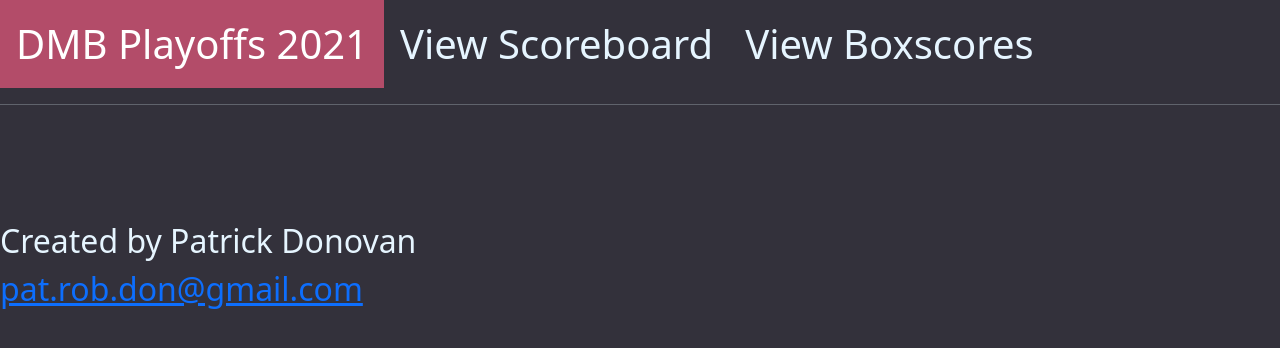
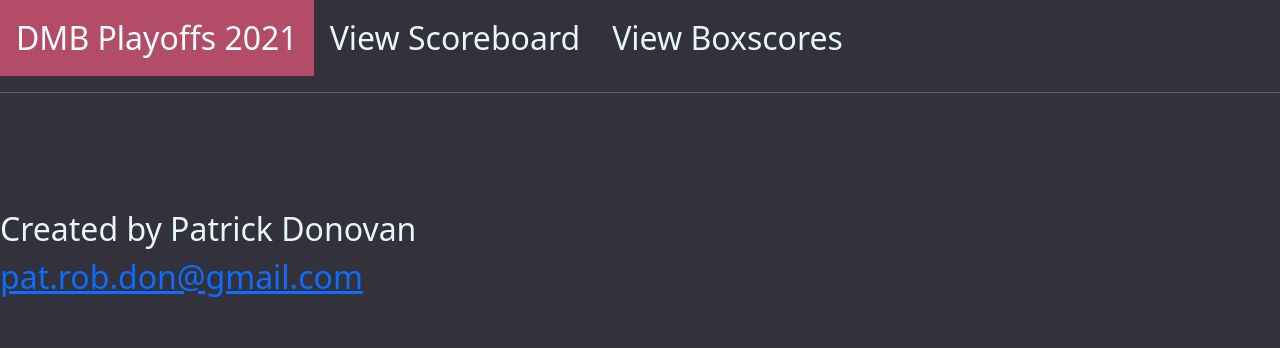
Before and after one commit to p93d/dmb_playoffs, a Flask app: template templates/tables.html in a window 1280 px wide. Shown: the top 348 px of the page. Run offline with Flask 2, Linux system fonts and the light colour scheme; the template is opened without the code that fills it, so the values that code supplies are empty.

Commit message:
Update tables.css

```diff
--- a/static/tables.css
+++ b/static/tables.css
@@ -81,7 +81,7 @@ tr:nth-child(10n)
     text-align: center;
     padding: 14px 16px;
     text-decoration: none;
-    font-size: 40px;
+    font-size: 32px;
     color: #e6f5ff;
   }
 
```
